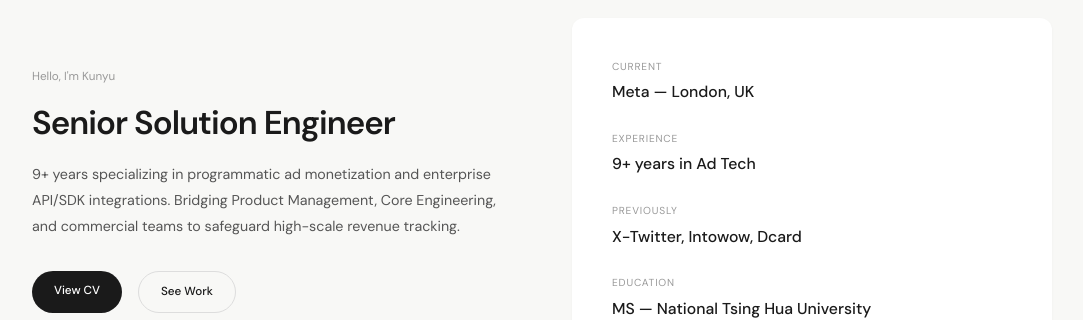
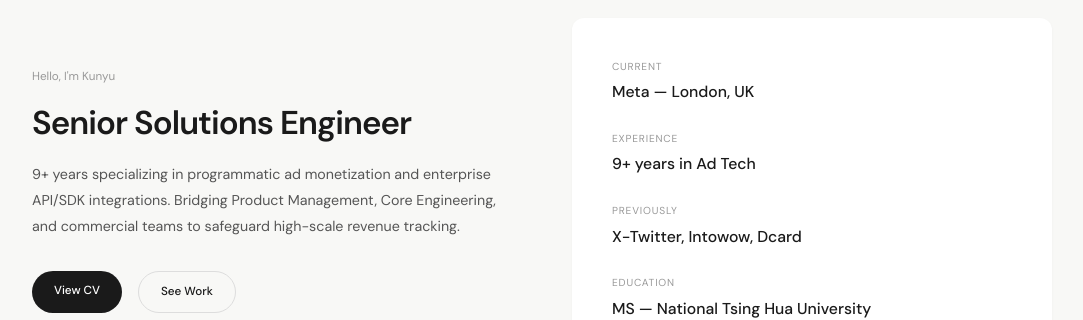
Before and after one commit to p158276/p158276.github.io, a Jekyll site: the page built from index.md, in a window 1280 px wide. Shown: the part 173-493 px from the top of the page, without its empty margins (98-1181 px from the left). Built offline with Jekyll 4.4.1, drawn with Linux system fonts in a browser that asks for light colours.

Commit message:
Fix: Senior Solution Engineer → Senior Solutions Engineer

```diff
--- a/_layouts/default.html
+++ b/_layouts/default.html
@@ -4,7 +4,7 @@
   <meta charset="UTF-8">
   <meta name="viewport" content="width=device-width, initial-scale=1.0">
   <title>{{ page.title }} — Kunyu (Chris) Lin</title>
-  <meta name="description" content="Kunyu (Chris) Lin — Senior Solution Engineer, Ad Tech, London.">
+  <meta name="description" content="Kunyu (Chris) Lin — Senior Solutions Engineer, Ad Tech, London.">
   <link rel="preconnect" href="https://fonts.googleapis.com">
   <link rel="preconnect" href="https://fonts.gstatic.com" crossorigin>
   <link href="https://fonts.googleapis.com/css2?family=DM+Sans:opsz,wght@9..40,300;9..40,400;9..40,500;9..40,600&display=swap" rel="stylesheet">
--- a/index.md
+++ b/index.md
@@ -7,7 +7,7 @@ title: "Home"
 <section class="hero">
   <div class="hero-text">
     <div class="greeting">Hello, I'm Kunyu</div>
-    <h1>Senior Solution Engineer</h1>
+    <h1>Senior Solutions Engineer</h1>
     <p>9+ years specializing in programmatic ad monetization and enterprise API/SDK integrations. Bridging Product Management, Core Engineering, and commercial teams to safeguard high-scale revenue tracking.</p>
     <div class="hero-links">
       <a href="/about/" class="primary">View CV</a>
```
